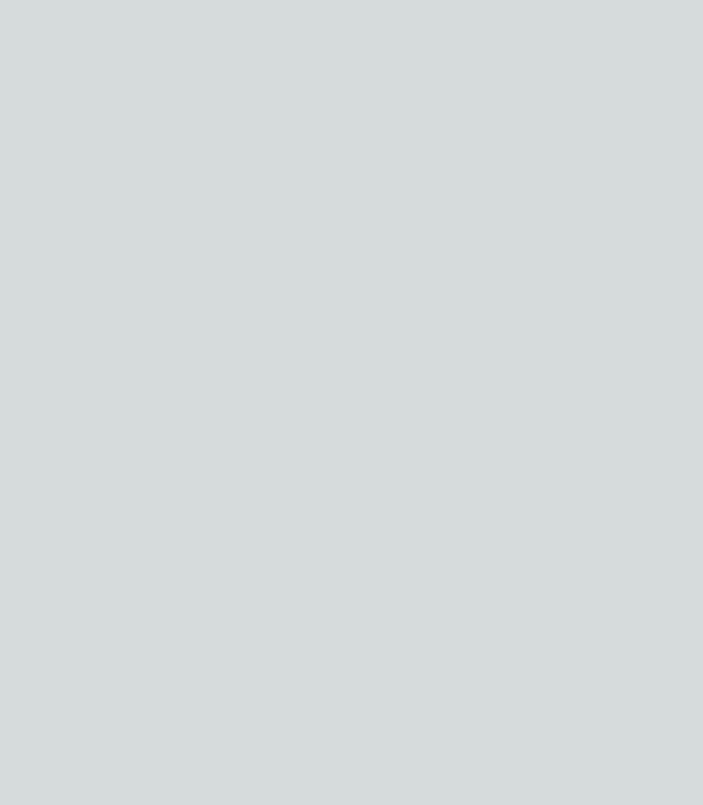
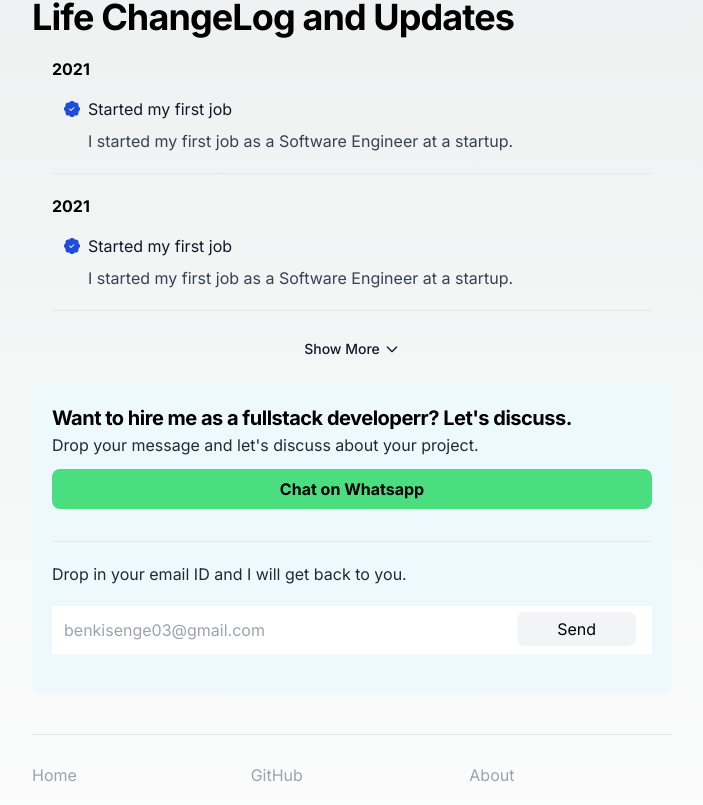
Before and after one commit to iambenkis/Portfolio-2.0, a Next.js app: page / in a window 1280 px wide. Shown: the part 1715-2520 px from the top of the page, without its empty margins (288-991 px from the left). Before the commit the page ends 1712 px from the top, so only its background shows below. Built offline with nearby package versions, Linux system fonts and the light colour scheme.

Commit message:
Import compoent to the main page

```diff
--- a/src/app/page.js
+++ b/src/app/page.js
@@ -3,6 +3,9 @@ import Image from 'next/image'
 import Navbar from '@/components/Navbar'
 import Header from '@/pages/Home'
 import Projects from '@/components/Projects'
+import LifeUpdate from '@/components/LifeUpdate'
+import Whatsapp from '@/components/Whatsapp'
+import Footer from '@/components/Footer'
 
 export default function Home() {
   return (
@@ -11,6 +14,9 @@ export default function Home() {
       <div className="px-80 py-10">
         <Header />
         <Projects />
+        <LifeUpdate />
+        <Whatsapp />
+        <Footer />
       </div>
     </main>
   )
```
